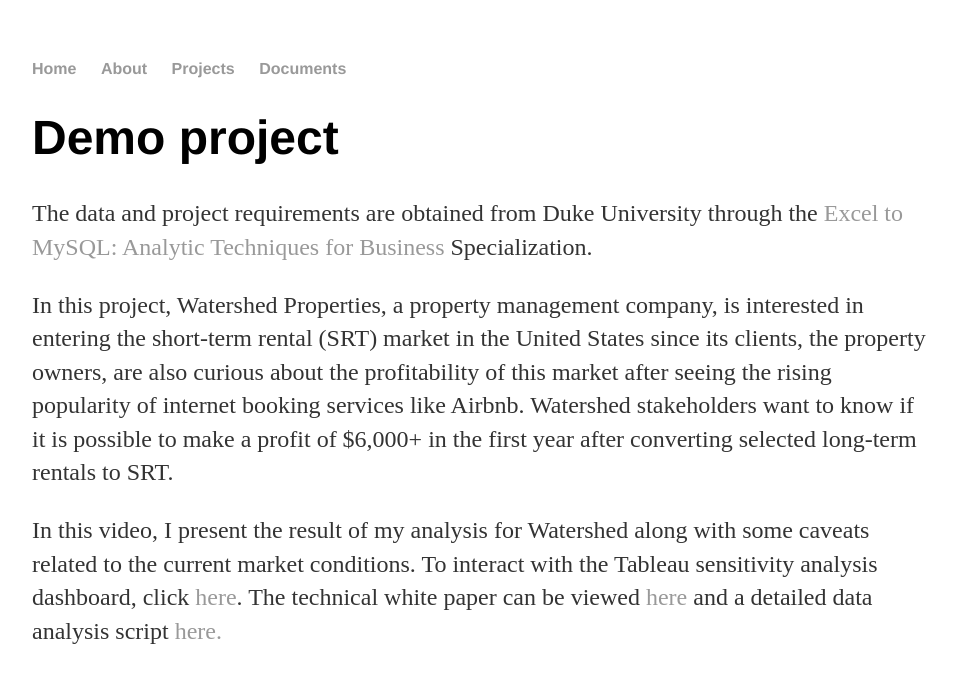
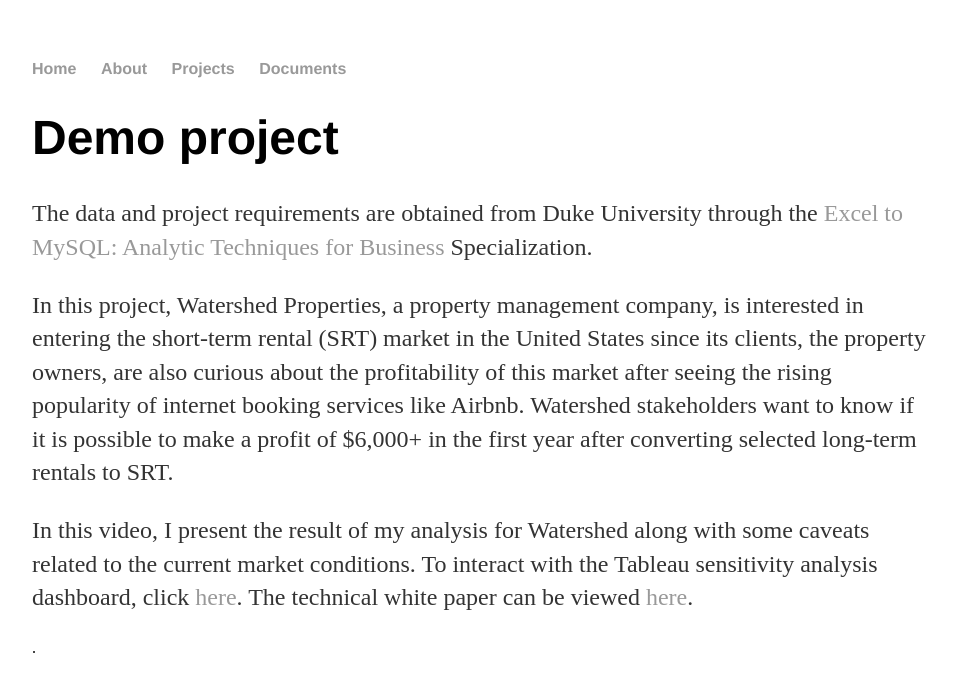
Before and after one commit to mai-nguyen/mai-nguyen.github.io, a Jekyll site: the page built from projects/index.html, in a window 1280 px wide. Shown: the top 681 px of the page, without its empty margins (160-1116 px from the left). Built offline with Jekyll 4.4.1, drawn with Linux system fonts in a browser that asks for light colours; grey boxes are pictures that could not be loaded.

Commit message:
Update index.html

```diff
--- a/projects/index.html
+++ b/projects/index.html
@@ -9,7 +9,7 @@ published: true
 
   <p>In this project, Watershed Properties, a property management company, is interested in entering the short-term rental (SRT) market in the United States since its clients, the property owners, are also curious about the profitability of this market after seeing the rising popularity of internet booking services like Airbnb. Watershed stakeholders want to know if it is possible to make a profit of $6,000+ in the first year after converting selected long-term rentals to SRT.</p>
 
-  <p>In this video, I present the result of my analysis for Watershed along with some caveats related to the current market conditions. To interact with the Tableau sensitivity analysis dashboard, click <a href = "https://public.tableau.com/views/WatershedPropertiesFinancialForecastDashboard/AnalystDboard2?:language=en-US&:display_count=n&:origin=viz_share_link">here</a>. The technical white paper can be viewed <a href = "https://github.com/mai-nguyen/mai-nguyen.github.io/blob/ed50f9348b95bf63f91ac63bab111bf1ba4fb3cd/doc/MN-Watershed-White-Paper.pdf">here</a> and a detailed data analysis script <a href = "http://mai-nguyen.github.io/doc/">here.</a> </p>.
+  <p>In this video, I present the result of my analysis for Watershed along with some caveats related to the current market conditions. To interact with the Tableau sensitivity analysis dashboard, click <a href = "https://public.tableau.com/views/WatershedPropertiesFinancialForecastDashboard/AnalystDboard2?:language=en-US&:display_count=n&:origin=viz_share_link">here</a>. The technical white paper can be viewed <a href = "https://github.com/mai-nguyen/mai-nguyen.github.io/blob/ed50f9348b95bf63f91ac63bab111bf1ba4fb3cd/doc/MN-Watershed-White-Paper.pdf">here</a>.</a> </p>.
   </p>
 </div><!-- /.blurb -->
   <div class="center">
```
